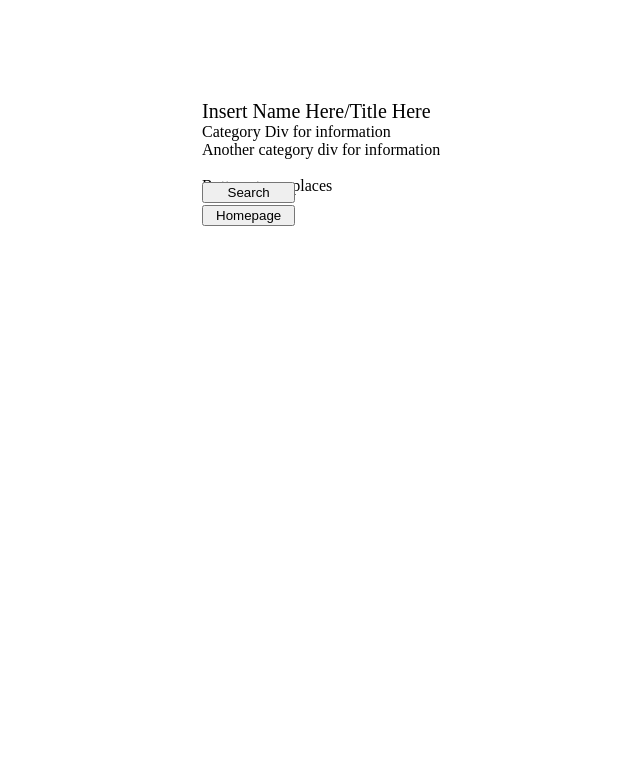
After one commit to DGimeno777/Database-Final-Project, a PHP site: page /view/profile.php in a window 1280 px wide. The commit adds this page. Shown: the top 783 px of the page, without its empty margins (318-958 px from the left). Run offline with PHP 8.4, Linux system fonts and the light colour scheme.

Commit message:
put in sample profile page

```diff
--- /dev/null
+++ b/view/profile.php
@@ -0,0 +1,60 @@
+<html xmlns="http://www.w3.org/1999/html">
+<style>
+    head{
+        margin-top: 10em;
+    }
+    .title{
+        margin-top: 5em;
+        text-align: left;
+        font-size: 20px;
+    }
+    .catdiv{
+        text-align: left;
+    }
+    .showdiv{
+        margin-left: 5%;
+    }
+    .infodiv{
+        margin-left: 10%;
+    }
+    .positiondiv{
+        margin-left: auto;
+        margin-right: auto;
+        width: 15em;
+        text-align: left;
+    }
+
+    .button{
+        width: 7em;
+        margin-top: -1em;
+    }
+
+</style>
+<head>
+
+</head>
+<body>
+<div class="positiondiv">
+    <div class="title">
+        Insert Name Here/Title Here
+    </div>
+    <div class="catdiv">
+        Category Div for information
+    </div>
+    <div class="catdiv">
+        Another category div for information
+    </div>
+</div>
+<br>
+<div class="positiondiv">
+	Buttons to go places
+    <form action="./" method="post">
+        <input class="button" type="submit" value=" Search ">
+        <input type="hidden" name="action" value="search">
+    </form>
+    <form action="./" method="post">
+        <input class="button" type="submit" value="Homepage">
+    </form>
+</div>
+</body>
+</html>
```
Also changed, not shown: index.php (+4 -3 lines).
